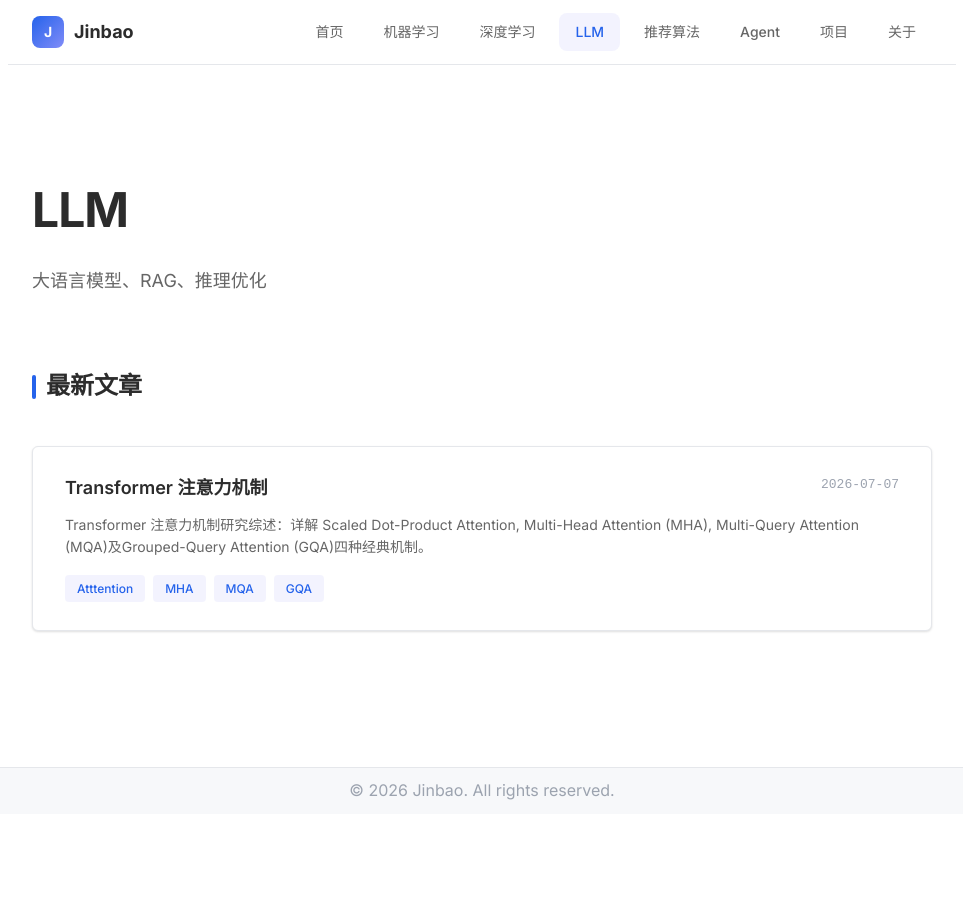
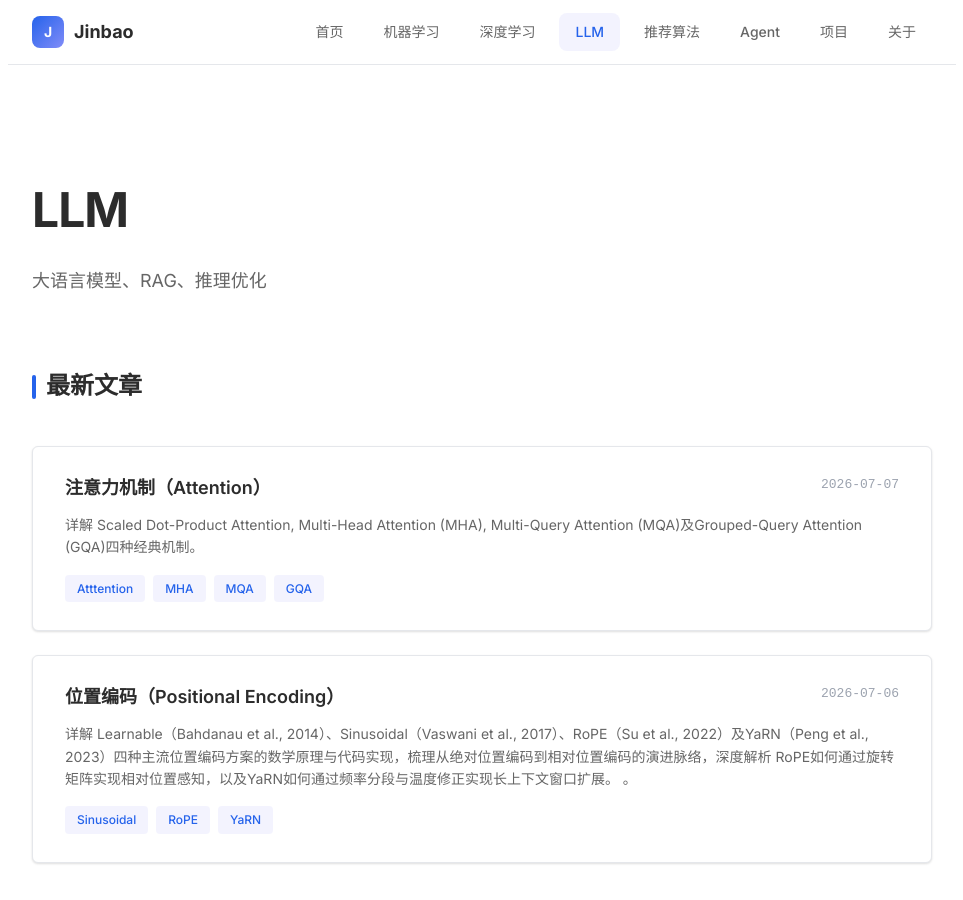
Before and after one commit to JinbaoSite/jinbaosite.github.io, a Jekyll site: the page built from llm/index.md, in a window 1280 px wide and 900 px high. Shown: the whole window, without its empty margins (158-1121 px from the left). Built offline with Jekyll 4.4.1, drawn with Linux system fonts in a browser that asks for light colours.

Commit message:
Update index.md

```diff
--- a/llm/index.md
+++ b/llm/index.md
@@ -3,9 +3,14 @@ layout: listpage
 title: LLM
 subtitle: 大语言模型、RAG、推理优化
 article-list:
-  - article-title: Transformer 注意力机制
+  - article-title: 注意力机制（Attention）
     article-url: /llm/attention
     article-date: 2026-07-07
-    article-desc: Transformer 注意力机制研究综述：详解 Scaled Dot-Product Attention, Multi-Head Attention (MHA), Multi-Query Attention (MQA)及Grouped-Query Attention (GQA)四种经典机制。
+    article-desc: 详解 Scaled Dot-Product Attention, Multi-Head Attention (MHA), Multi-Query Attention (MQA)及Grouped-Query Attention (GQA)四种经典机制。
     article-tags: [Atttention, MHA, MQA, GQA]
+  - article-title: 位置编码（Positional Encoding）
+    article-url: /llm/positional_encoding
+    article-date: 2026-07-06
+    article-desc: 详解 Learnable（Bahdanau et al., 2014）、Sinusoidal（Vaswani et al., 2017）、RoPE（Su et al., 2022）及YaRN（Peng et al., 2023）四种主流位置编码方案的数学原理与代码实现，梳理从绝对位置编码到相对位置编码的演进脉络，深度解析 RoPE如何通过旋转矩阵实现相对位置感知，以及YaRN如何通过频率分段与温度修正实现长上下文窗口扩展。 。
+    article-tags: [Sinusoidal, RoPE, YaRN]
 ---
```
